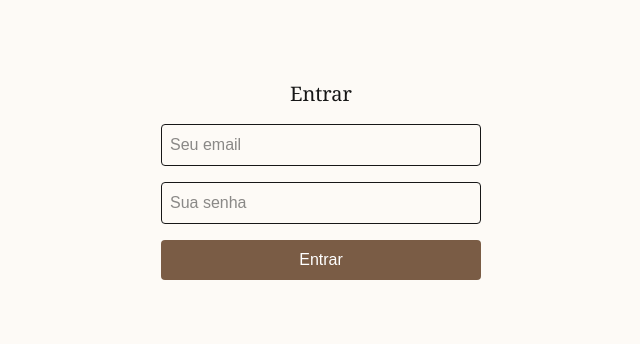
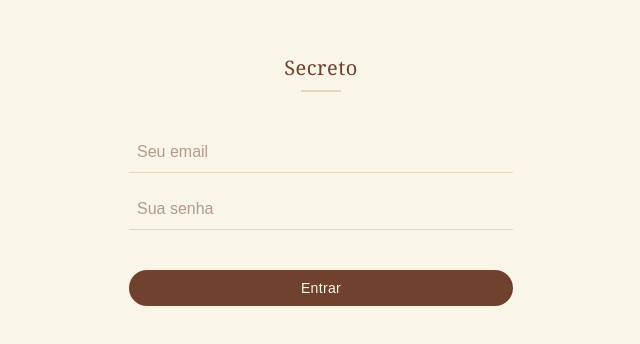
Before and after one commit to michelesannti/no-secreto, a Next.js app: page /login in a window 1280 px wide. Shown: the part 220-564 px from the top of the page, without its empty margins (319-959 px from the left). Built offline with nearby package versions, Linux system fonts and the light colour scheme.

Commit message:
ajusta layout login alinhado com secreto

```diff
--- a/app/(auth)/login/page.tsx
+++ b/app/(auth)/login/page.tsx
@@ -28,11 +28,17 @@ export default function LoginPage() {
   }
 
   return (
-    <div className="min-h-screen flex items-center justify-center bg-[#fdfaf6]">
-      <form onSubmit={handleLogin} className="flex flex-col gap-4 w-80">
-        <h1 className="text-xl font-serif text-center">
-          Entrar
+    <div className="min-h-screen bg-[#f9f5e9] flex items-center justify-center text-[#70412d] px-6">
+      <div className="w-full max-w-sm">
+
+        <div className="mb-10 text-center">
+          <h1 className="text-xl font-serif tracking-wide">
+            Secreto
           </h1>
+          <div className="w-10 h-[2px] bg-[#e9d5bb] mt-2 mx-auto"></div>
+        </div>
+
+        <form onSubmit={handleLogin} className="flex flex-col gap-4">
 
           <input
             type="email"
@@ -40,7 +46,7 @@ export default function LoginPage() {
             value={email}
             onChange={(e) => setEmail(e.target.value)}
             required
-          className="border p-2 rounded"
+            className="bg-transparent border-b border-[#e9d5bb] p-2 focus:outline-none"
           />
 
           <input
@@ -49,20 +55,24 @@ export default function LoginPage() {
             value={password}
             onChange={(e) => setPassword(e.target.value)}
             required
-          className="border p-2 rounded"
+            className="bg-transparent border-b border-[#e9d5bb] p-2 focus:outline-none"
           />
 
           <button
             type="submit"
-          className="bg-[#7a5c45] text-white py-2 rounded"
+            className="mt-6 py-2 rounded-full bg-[#70412d] text-[#f9f5e9] text-sm tracking-wide"
           >
             Entrar
           </button>
 
           {message && (
-          <p className="text-sm text-center text-red-500">{message}</p>
+            <p className="text-sm text-center text-red-500 mt-2">
+              {message}
+            </p>
           )}
         </form>
+
+      </div>
     </div>
   );
 }
```
Lines whose indentation alone changed are shown as unchanged.
